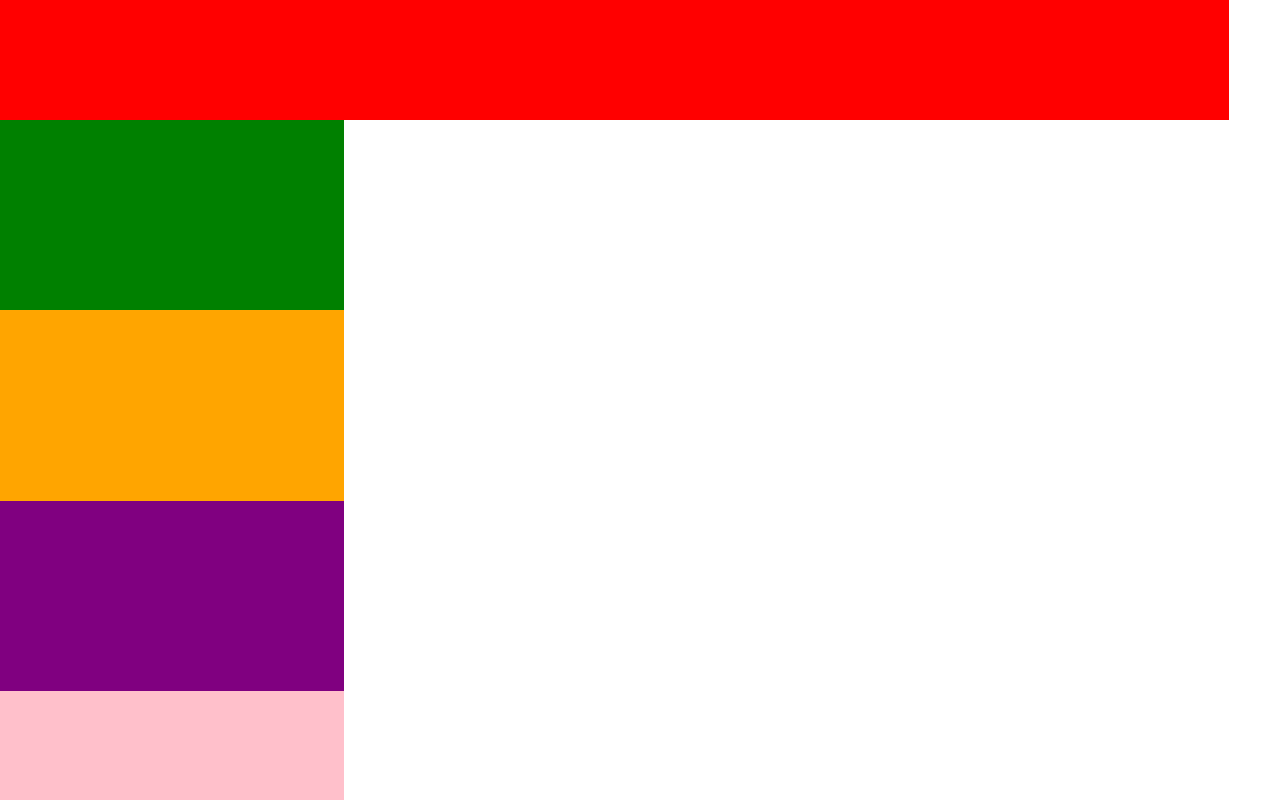
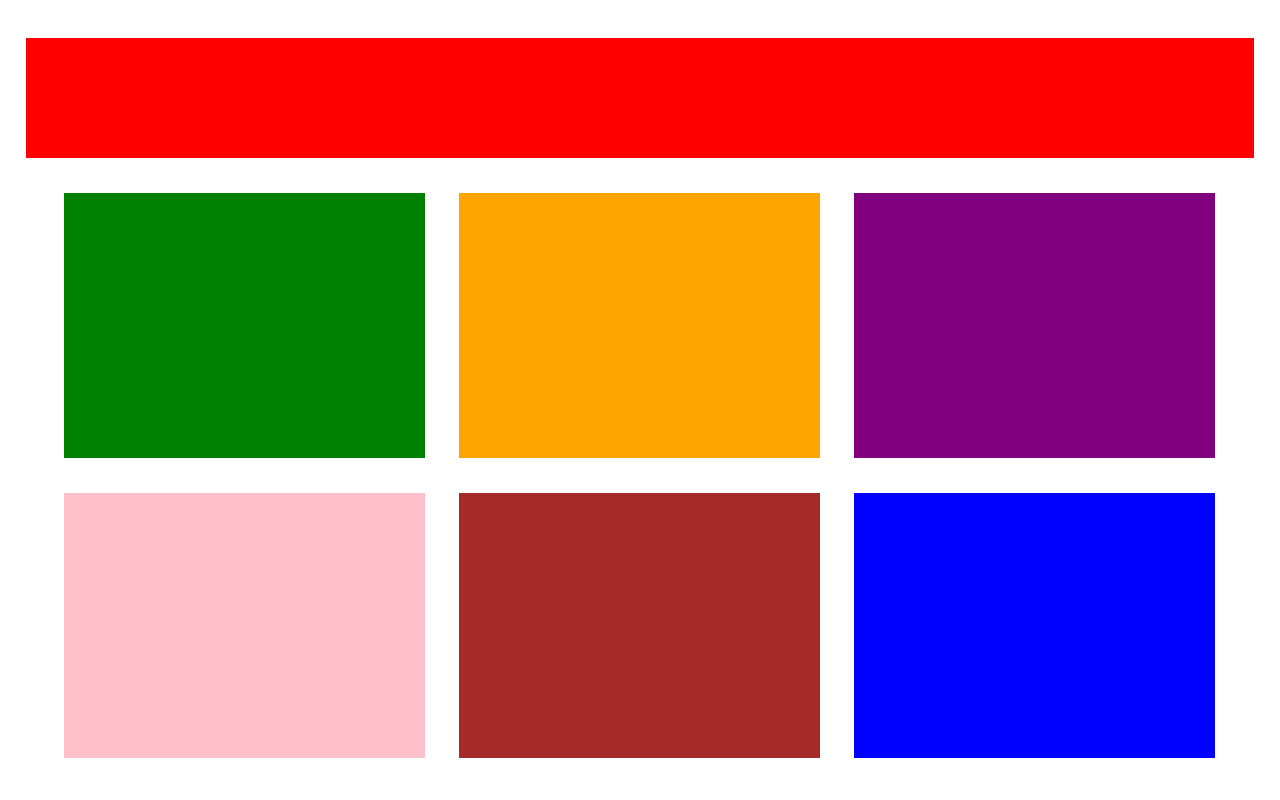
Before and after one commit to maarjal/basic-gallery-template, a plain HTML site: page index.html in a window 1280 px wide. Shown: the top 800 px of the page. Drawn offline with Linux system fonts and the light colour scheme.

Commit message:
float elements for large screen

```diff
--- a/css/styles.css
+++ b/css/styles.css
@@ -20,11 +20,16 @@ header {
   background-color: red;
   width: 96%;
   height: 15%;
+  margin-top: 3%;
+  margin-left: auto;
+  margin-right: auto;
 }
 
 .gallery {
-  width: 96%;
+  width: 90%;
   height: 85%;
+  margin-left: auto;
+  margin-right: auto;
 }
 
 .item1 {
@@ -52,6 +57,12 @@ header {
 }
 
 .item1, .item2, .item3, .item4, .item5, .item6 {
-  width: 28%;
-  height: 28%;
+  width: 31.30%;
+  height: 39%;
+  float: left;
+  margin-top: 3%;
 }
+
+.item2, .item3, .item5, .item6 {
+  margin-left: 3%;
+}
```
